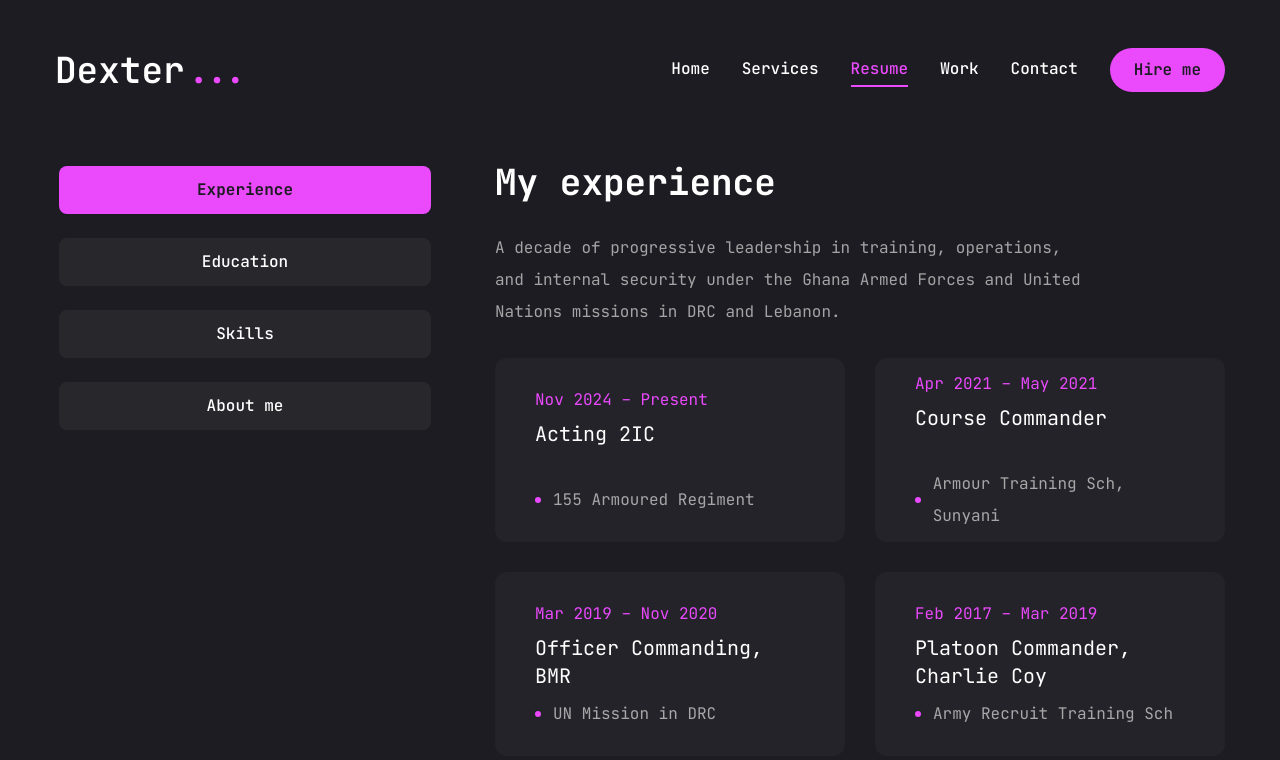
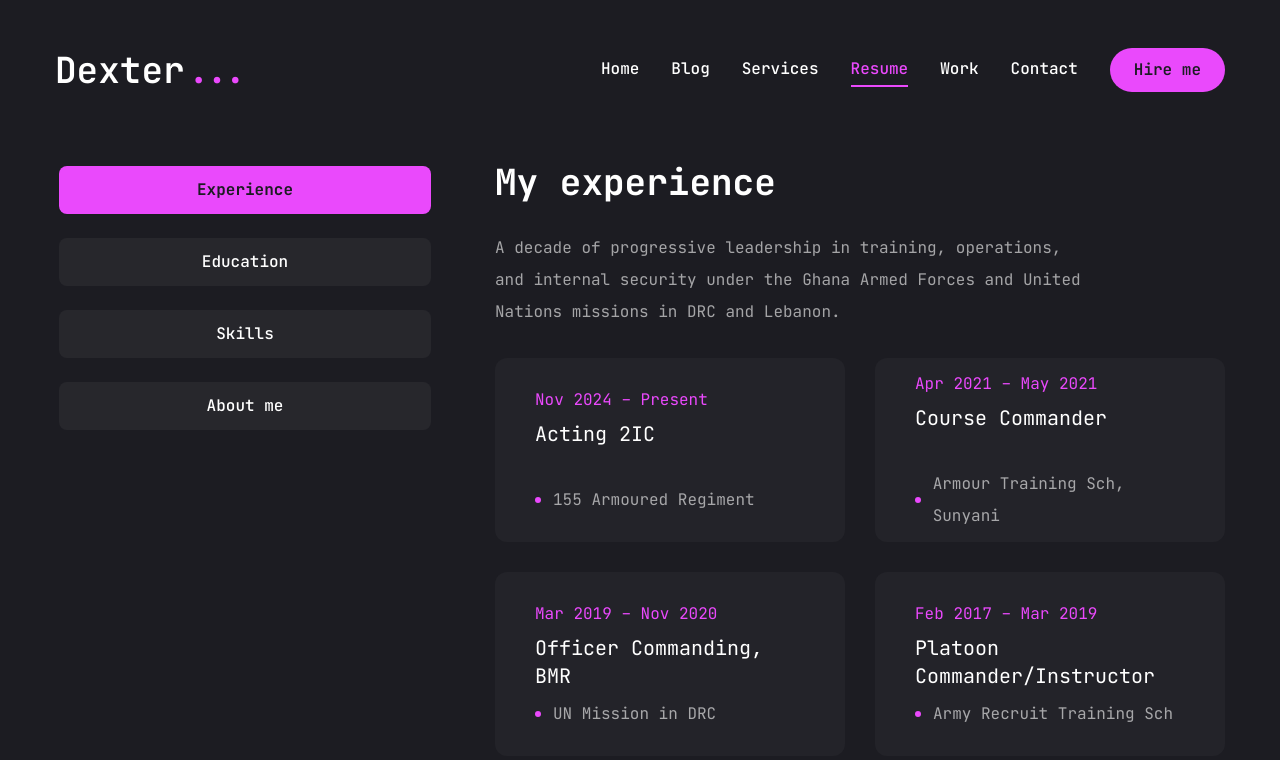
Before and after one commit to en-wai/dexterwrites, a Next.js app: page /resume in a window 1280 px wide. Shown: the top 760 px of the page. Built offline with nearby package versions, Linux system fonts and the light colour scheme.

Commit message:
feat: Add blog tab to Nav.jsx and MobileNav.jsx

```diff
--- a/app/resume/resume-data.js
+++ b/app/resume/resume-data.js
@@ -55,7 +55,7 @@ const experience = {
     },
     {
       company: "Army Recruit Training Sch",
-      position: "Platoon Commander, Charlie Coy",
+      position: "Platoon Commander/Instructor",
       duration: "Feb 2017 – Mar 2019",
     },
     {
@@ -73,17 +73,17 @@ const education = {
     "Blending tactical military education with tech and strategic training to drive operational and digital excellence.",
   items: [
     {
-      institution: "Army Combat Training Sch, Teshie",
+      institution: "Army Combat Training Sch",
       degree: "Combat Team Commanders Course 2-24",
       duration: "Nov 2024",
     },
     {
-      institution: "GAF Command & Staff College, Teshie",
+      institution: "GAF Command & Staff College",
       degree: "Pass Junior Staff Course (JSC)",
       duration: "May 2024",
     },
     {
-      institution: "Ghana Military Academy, Teshie",
+      institution: "Ghana Military Academy",
       degree: "Diploma in Military Studies",
       duration: "Jan 2014",
     },
@@ -94,7 +94,7 @@ const education = {
     },
     {
       institution: "ALX Africa",
-      degree: "Professional Certificates: Software Engineering (Back-end)",
+      degree: "Professional Cert: Software Engineering (Back-end)",
       duration: "2023 - 2025",
     },
   ],
--- a/components/Nav.jsx
+++ b/components/Nav.jsx
@@ -8,6 +8,12 @@ const links = [
     name: "home",
     path: "/",
   },
+
+  {
+    name: "blog",
+    path: "/blog",
+  },
+
   {
     name: "services",
     path: "/services",
```
